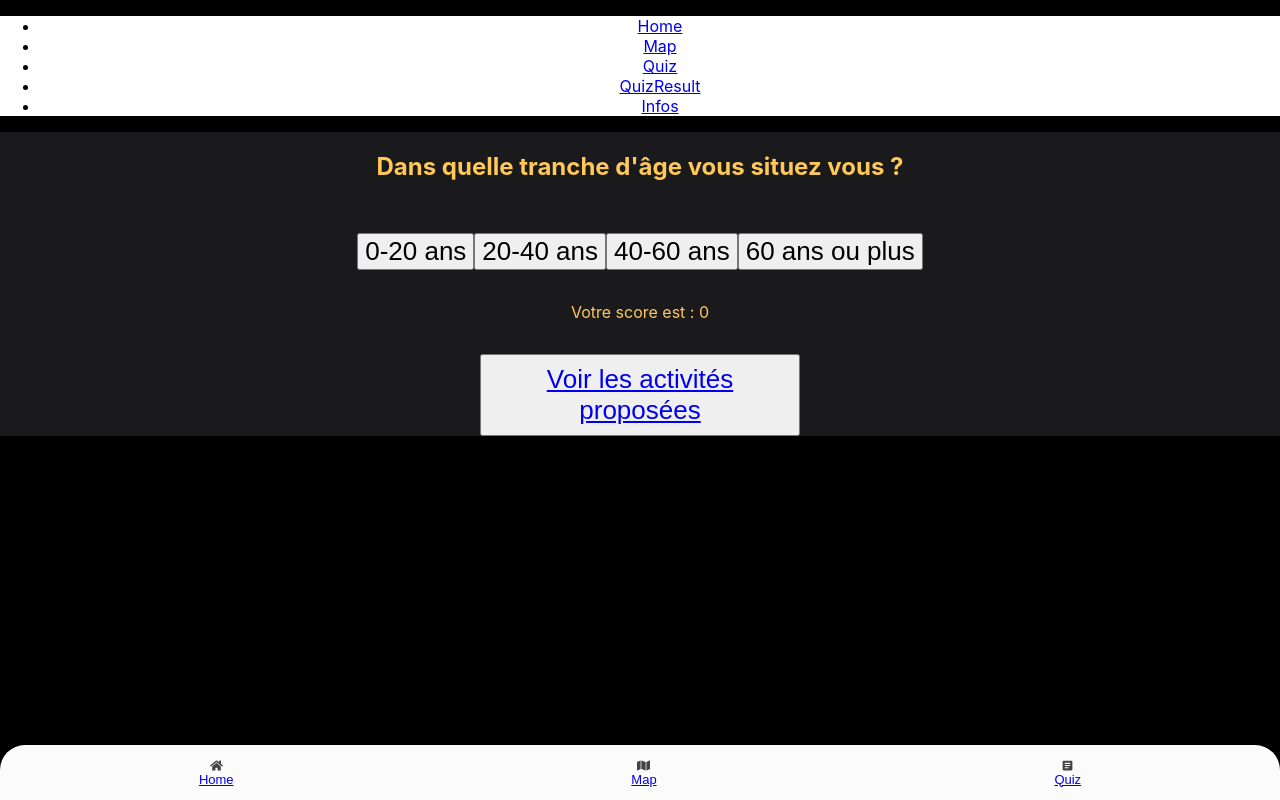
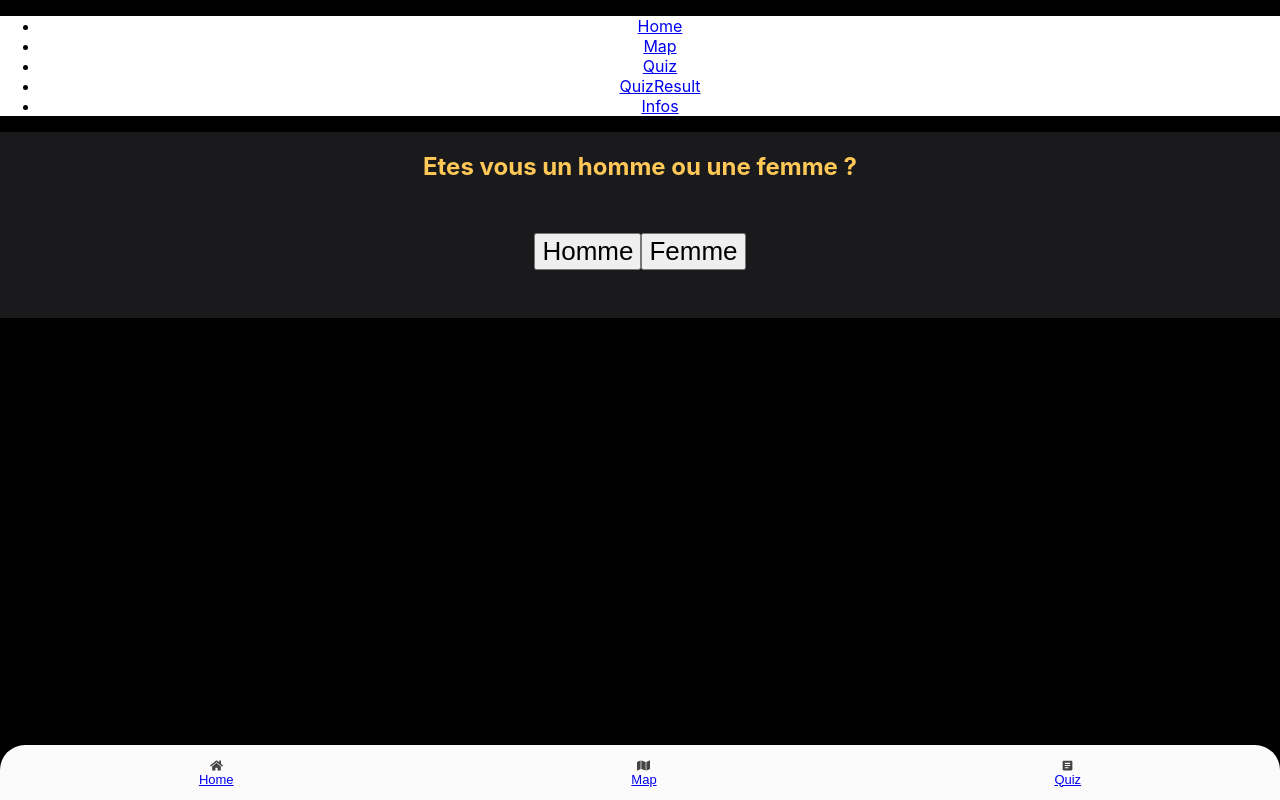
Before and after one commit to WildCodeSchool/2022-03-JS-Toulouse-project-2-actio, a React (Vite) app in the folder frontend/: page /Quiz in a window 1280 px wide. Built offline with nearby package versions, Linux system fonts and the light colour scheme.

Commit message:
modify the quiz

```diff
--- a/frontend/src/pages/Quiz.jsx
+++ b/frontend/src/pages/Quiz.jsx
@@ -5,53 +5,52 @@ import { NavLink } from "react-router-dom";
 function Quiz() {
   const questions = [
     {
+      questionText: "Etes vous un homme ou une femme ?",
+      answerOptions: [{ answerText: "Homme" }, { answerText: "Femme" }],
+    },
+    {
       questionText: "Dans quelle tranche d'âge vous situez vous ?",
       answerOptions: [
-        { answerText: "0-20 ans ", score: 4 },
-        { answerText: "20-40 ans", score: 3 },
-        { answerText: "40-60 ans", score: 2 },
-        { answerText: "60 ans ou plus", score: 1 },
+        { answerText: "0-20 ans " },
+        { answerText: "20-40 ans" },
+        { answerText: "40-60 ans" },
+        { answerText: "60 ans ou plus" },
       ],
     },
     {
       questionText: "Quel est votre niveau de pratique sportive ?",
       answerOptions: [
-        { answerText: "Plus de 3 fois par semaine", score: 4 },
-        { answerText: "Entre 1 et 3 fois par semaine", score: 3 },
-        { answerText: "Moins d'une fois par semaine", score: 2 },
-        { answerText: "Moins d'une fois par mois", score: 1 },
+        { answerText: "Plus de 3 fois par semaine" },
+        { answerText: "Entre 1 et 3 fois par semaine" },
+        { answerText: "Moins d'une fois par semaine" },
+        { answerText: "Moins d'une fois par mois" },
       ],
     },
     {
       questionText: "Vous êtes plutôt sport collectif ou sport individuel ?",
       answerOptions: [
-        { answerText: "Sport collectif", score: 4 },
-        { answerText: "Sport individuel", score: 3 },
-        { answerText: "Autant l'un que l'autre", score: 2 },
-        { answerText: "Je n'aime pas le sport", score: 1 },
+        { answerText: "Sport collectif" },
+        { answerText: "Sport individuel" },
+        { answerText: "Autant l'un que l'autre" },
+        { answerText: "Je n'aime pas le sport" },
       ],
     },
     {
-      questionText: "Quelle type d'activité vous plaît le plus ?",
-      answerOptions: [
-        { answerText: "Activité de glisse ", score: 4 },
-        { answerText: "Sport de balles ", score: 3 },
-        { answerText: "Activité en salle", score: 2 },
-        { answerText: "Activité contemplative", score: 1 },
-      ],
+      questionText: "Aimez vous la ride ?",
+      answerOptions: [{ answerText: "Oui" }, { answerText: "Non" }],
     },
   ];
-  const [score, setScore] = useState(0);
   const [currentQuestion, setCurrentQuestion] = useState(0);
+  const [showResult, setShowResult] = useState(false);
   // eslint-disable-next-line no-unused-vars
   const handleAnswerButtonClick = (answerOption) => {
     const nextQuestion = currentQuestion + 1;
     setCurrentQuestion(nextQuestion);
-    setScore(questions[currentQuestion].answerOptions.score);
     if (nextQuestion < questions.length) {
       setCurrentQuestion(nextQuestion);
     } else {
-      setCurrentQuestion(3);
+      setCurrentQuestion(4);
+      setShowResult(true);
     }
   };
 
@@ -65,13 +64,17 @@ function Quiz() {
           </button>
         ))}
       </div>
-      <div className="show-score">Votre score est : {score}</div>
-
-      <button type="button" className="quiz-result-button">
-        <NavLink className="quiz-result-link" to="/QuizResult">
-          Voir les activités proposées
-        </NavLink>
-      </button>
+      <div className="show-result-button">
+        {showResult ? (
+          <button type="button" className="quiz-result-button">
+            <NavLink className="quiz-result-link" to="/QuizResult">
+              Voir les activités proposées
+            </NavLink>
+          </button>
+        ) : (
+          <p />
+        )}
+      </div>
     </div>
   );
 }
```
